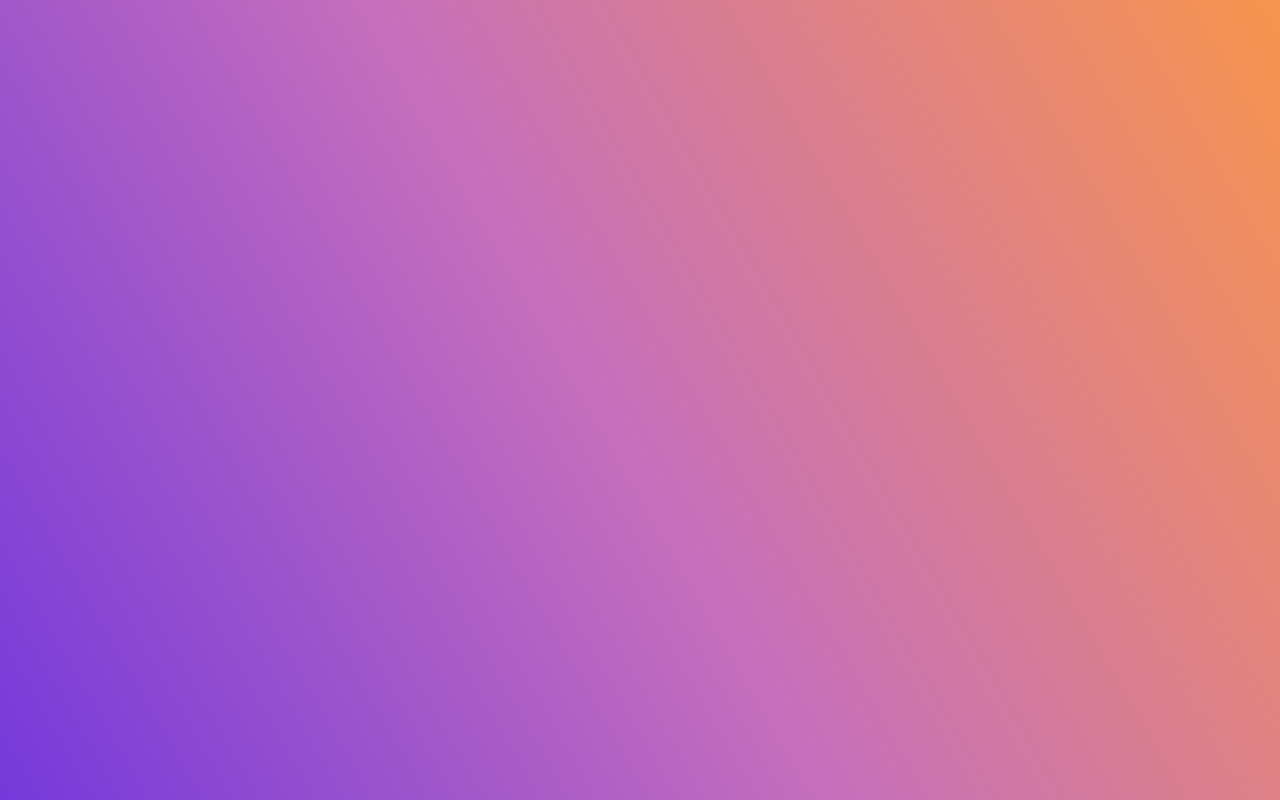
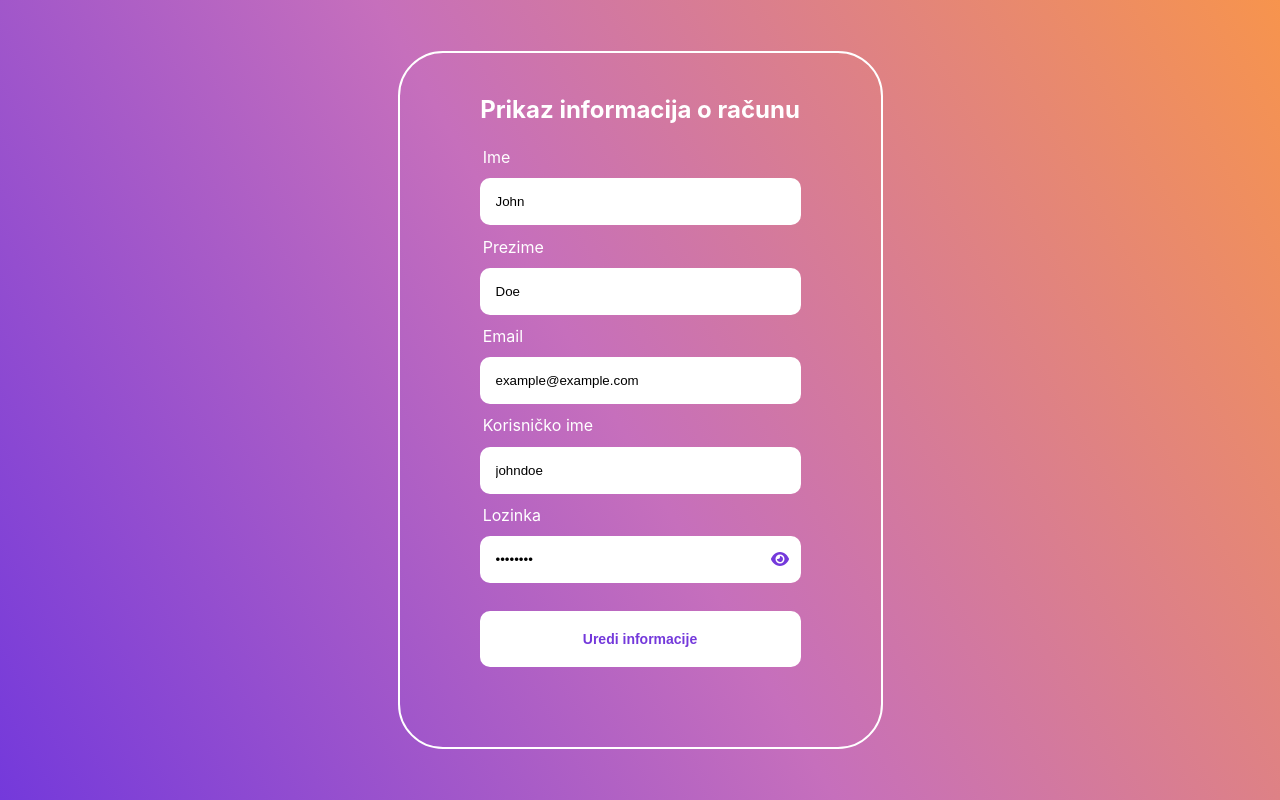
Before and after one commit to bornaiooa/PI-Aplikacija, a React (Create React App) app: page /informacijeRacuna in a window 1280 px wide. Before the commit this address had no page. Built offline with nearby package versions, Linux system fonts and the light colour scheme.

Commit message:
ListaPutovanja, InformacijeRacuna i manje izmjene

```diff
--- a/package.json
+++ b/package.json
@@ -3,6 +3,8 @@
   "version": "0.1.0",
   "private": true,
   "dependencies": {
+    "@fortawesome/free-solid-svg-icons": "^6.4.0",
+    "@fortawesome/react-fontawesome": "^0.2.0",
     "@testing-library/jest-dom": "^5.16.5",
     "@testing-library/react": "^13.4.0",
     "@testing-library/user-event": "^13.5.0",
--- a/src/App.js
+++ b/src/App.js
@@ -5,6 +5,8 @@ import { Homepage } from "./frontend/components/Dashboard/Homepage"
 import { Login } from "./frontend/components/Auth/Login";
 import { Registracija } from "./frontend/components/Auth/Registracija";
 import { UnosPutovanja } from "./frontend/components/Dashboard/UnosPutovanja";
+import { ListaPutovanja } from "./frontend/components/Dashboard/ListaPutovanja";
+import { InformacijeRacuna } from "./frontend/components/Dashboard/InformacijeRacuna";
 
 function App() {
   const [currentForm, setCurrentForm] = useState('login');
@@ -21,6 +23,8 @@ function App() {
           <Route path="/prijava" element={<Login />} />
           <Route path="/registracija" element={<Registracija />} />
           <Route path="/unosPutovanja" element={<UnosPutovanja />} />
+          <Route path="/listaPutovanja" element={<ListaPutovanja />} />
+          <Route path="/informacijeRacuna" element={<InformacijeRacuna />} />
 
         </Routes>
       </Router>
--- a/src/frontend/components/Auth/Login.jsx
+++ b/src/frontend/components/Auth/Login.jsx
@@ -1,10 +1,17 @@
 import React, { useState } from "react";
 import { useNavigate } from 'react-router-dom';
+import { FontAwesomeIcon } from "@fortawesome/react-fontawesome";
+import { faEye } from "@fortawesome/free-solid-svg-icons";
 
 export const Login = (props) => {
     const navigate = useNavigate();
+    const [showPassword, setShowPassword] = useState(false);
     const [username, setUsername] = useState('');
     const [pass, setPass] = useState('');
+
+    const togglePasswordVisibility = () => {
+        setShowPassword(!showPassword);
+    };
 
     const handleSubmit = (e) => {
         e.preventDefault();
@@ -20,9 +27,30 @@ export const Login = (props) => {
             <h2>Prijava</h2>
             <form className="login-form" onSubmit={handleSubmit}>
                 <label htmlFor="username">Unesite korisničko ime</label>
-                <input value={username} onChange={(e) => setUsername(e.target.value)} type="username" id="username" name="username" />
+                <input
+                    value={username}
+                    onChange={(e) => setUsername(e.target.value)}
+                    type="username"
+                    id="username"
+                    name="username" />
+
                 <label htmlFor="password">Unesite lozinku</label>
-                <input value={pass} onChange={(e) => setPass(e.target.value)} type="password" placeholder="********" id="password" name="password" />
+                <div className="password-container">
+                    <input
+                        value={pass}
+                        onChange={(e) => setPass(e.target.value)}
+                        type={showPassword ? "text" : "password"}
+                        id="password"
+                        name="password"
+                    />
+                    <div
+                        className={`eye-icon ${showPassword ? "visible" : ""}`}
+                        onClick={togglePasswordVisibility}
+                    >
+                        <FontAwesomeIcon icon={faEye} />
+                    </div>
+                </div>
+
                 <button className="gumb" type="submit">Prijavi se</button>
             </form>
             <button className="link-btn" onClick={handleRegistracija}>Ukoliko nemate račun, registrirajte se.</button>
--- a/src/frontend/components/Auth/Registracija.jsx
+++ b/src/frontend/components/Auth/Registracija.jsx
@@ -1,13 +1,20 @@
 import React, { useState } from "react";
 import { useNavigate } from 'react-router-dom';
+import { FontAwesomeIcon } from "@fortawesome/react-fontawesome";
+import { faEye } from "@fortawesome/free-solid-svg-icons";
 
 export const Registracija = (props) => {
     const navigate = useNavigate();
+    const [showPassword, setShowPassword] = useState(false);
     const [email, setEmail] = useState('');
     const [pass, setPass] = useState('');
     const [name, setName] = useState('');
     const [lastname, setLastname] = useState('');
     const [username, setUsername] = useState('');
+
+    const togglePasswordVisibility = () => {
+        setShowPassword(!showPassword);
+    };
 
     const handleSubmit = (e) => {
         e.preventDefault();
@@ -23,15 +30,55 @@ export const Registracija = (props) => {
             <h2 className="header">Registracija</h2>
             <form className="register-form" onSubmit={handleSubmit}>
                 <label htmlFor="name">Unesite svoje ime</label>
-                <input value={name} name="name" onChange={(e) => setName(e.target.value)} id="name" />
+                <input
+                    value={name}
+                    name="name"
+                    onChange={(e) => setName(e.target.value)}
+                    id="name"
+                />
+
                 <label htmlFor="lastname">Unesite svoje prezime</label>
-                <input value={lastname} name="lastname" onChange={(e) => setLastname(e.target.value)} id="lastname" />
+                <input
+                    value={lastname}
+                    name="lastname"
+                    onChange={(e) => setLastname(e.target.value)}
+                    id="lastname"
+                />
+
                 <label htmlFor="email">Unesite svoj email</label>
-                <input value={email} onChange={(e) => setEmail(e.target.value)} type="email" id="email" name="email" />
+                <input
+                    value={email}
+                    onChange={(e) => setEmail(e.target.value)}
+                    type="email"
+                    id="email"
+                    name="email"
+                />
+
                 <label htmlFor="username">Unesite svoje korisničko ime</label>
-                <input value={username} onChange={(e) => setUsername(e.target.value)} type="username" id="username" name="username" />
+                <input
+                    value={username}
+                    onChange={(e) => setUsername(e.target.value)}
+                    type="username"
+                    id="username"
+                    name="username" />
+
                 <label htmlFor="password">Unesite svoju lozinku</label>
-                <input value={pass} onChange={(e) => setPass(e.target.value)} type="password" id="password" placeholder="********" name="password" />
+                <div className="password-container">
+                    <input
+                        value={pass}
+                        onChange={(e) => setPass(e.target.value)}
+                        type={showPassword ? "text" : "password"}
+                        id="password"
+                        name="password"
+                    />
+                    <div
+                        className={`eye-icon ${showPassword ? "visible" : ""}`}
+                        onClick={togglePasswordVisibility}
+                    >
+                        <FontAwesomeIcon icon={faEye} />
+                    </div>
+                </div>
+
                 <button className="gumb" type="submit">Registriraj se</button>
             </form>
             {<button className="link-btn" onClick={handlePrijava}>Već imate račun? Prijavite se ovdje.</button>}
--- a/src/frontend/components/Dashboard/FormaRacuna.jsx
+++ /dev/null
@@ -1 +0,0 @@
-//TODO
--- a/src/frontend/components/Dashboard/InformacijeRacuna.jsx
+++ b/src/frontend/components/Dashboard/InformacijeRacuna.jsx
@@ -1 +1,126 @@
-//TODO
+import React, { useState } from "react";
+import { FontAwesomeIcon } from "@fortawesome/react-fontawesome";
+import { faEye } from "@fortawesome/free-solid-svg-icons";
+
+export const InformacijeRacuna = (props) => {
+    const [email, setEmail] = useState('example@example.com');
+    const [showPassword, setShowPassword] = useState(false);
+    const [name, setName] = useState('John');
+    const [lastname, setLastname] = useState('Doe');
+    const [username, setUsername] = useState('johndoe');
+    const [password, setPassword] = useState('password');
+    const [isEditing, setIsEditing] = useState(false);
+
+    const togglePasswordVisibility = () => {
+        setShowPassword(!showPassword);
+    };
+
+    const handleEditClick = () => {
+        setIsEditing(true);
+    };
+
+    const handleSaveClick = () => {
+        setIsEditing(false);
+        // Ovdje možete dodati logiku za spremanje informacija
+    };
+
+    const handleInputChange = (e) => {
+        const { name, value } = e.target;
+        switch (name) {
+            case 'name':
+                setName(value);
+                break;
+            case 'lastname':
+                setLastname(value);
+                break;
+            case 'email':
+                setEmail(value);
+                break;
+            case 'username':
+                setUsername(value);
+                break;
+            case 'password':
+                setPassword(value);
+                break;
+            default:
+                break;
+        }
+    };
+
+    return (
+        <div className="auth-form-container">
+            <h2 className="header">Prikaz informacija o računu</h2>
+            <form className="register-form">
+                <label htmlFor="name">Ime</label>
+                <input
+                    name="name"
+                    value={name}
+                    readOnly={!isEditing}
+                    onChange={handleInputChange}
+                    id="name"
+                />
+                <label htmlFor="lastname">Prezime</label>
+                <input
+                    name="lastname"
+                    value={lastname}
+                    readOnly={!isEditing}
+                    onChange={handleInputChange}
+                    id="lastname"
+                />
+                <label htmlFor="email">Email</label>
+                <input
+                    name="email"
+                    value={email}
+                    readOnly={!isEditing}
+                    type="email"
+                    id="email"
+                    onChange={handleInputChange}
+                />
+                <label htmlFor="username">Korisničko ime</label>
+                <input
+                    name="username"
+                    value={username}
+                    readOnly={!isEditing}
+                    type="text"
+                    id="username"
+                    onChange={handleInputChange}
+                />
+                <label htmlFor="password">Lozinka</label>
+                <div className="password-container">
+                    <input
+                        name="password"
+                        value={password}
+                        readOnly={!isEditing && !showPassword}
+                        type={showPassword ? "text" : "password"}
+                        id="password"
+                        placeholder="********"
+                        onChange={handleInputChange}
+                    />
+                    <div
+                        className={`eye-icon ${showPassword ? "visible" : ""}`}
+                        onClick={togglePasswordVisibility}
+                    >
+                        <FontAwesomeIcon icon={faEye} />
+                    </div>
+                </div>
+            </form>
+            {isEditing ? (
+                <div>
+
+                    <button className="gumb" onClick={() => setIsEditing(false)}>
+
+                        Odustani od uređivanja
+                    </button>
+                    <br />
+                    <button className="gumb" onClick={handleSaveClick}>
+                        Spremi informacije
+                    </button>
+                </div>
+            ) : (
+                <button className="gumb" onClick={handleEditClick}>
+                    Uredi informacije
+                </button>
+            )}
+        </div>
+    );
+};
--- a/src/frontend/css/App.css
+++ b/src/frontend/css/App.css
@@ -24,7 +24,8 @@
 @media screen and (min-width: 600px) {
 
   .auth-form-container,
-  .putovanje-form-container {
+  .putovanje-form-container,
+  .pregled-putovanja-container{
     padding: 5rem;
     padding-top: 10px;
     border: 2px solid white;
@@ -65,9 +66,44 @@ button {
   font-family: sans-serif;
   font-size: 14px;
   margin-top: 20px;
+  font-weight: bold;
 }
 
 .gumb:hover {
   background-color: cornsilk;
   color: coral;
 }
+
+.putovanja-table {
+  width: 100%;
+  border-collapse: collapse;
+  border: 1px solid #ddd;
+}
+
+.putovanja-table th,
+.putovanja-table td {
+  padding: 10px;
+  text-align: left;
+  border: 1px solid #ddd;
+}
+
+.putovanja-table th {
+  font-weight: bold;
+}
+
+.password-container {
+  position: relative;
+}
+
+.password-container input {
+  padding-right: 8rem; /* Dodajte dovoljno prostora s desne strane inputa za ikonu */
+}
+
+.password-container .eye-icon {
+  color: #7439db;
+  position: absolute;
+  top: 50%;
+  right: 0.75rem; /* Prilagodite vrijednost prema potrebi */
+  transform: translateY(-50%);
+  cursor: pointer;
+}
```
Also changed, not shown: src/frontend/components/Dashboard/ListaPutovanja.jsx (+51 -1 lines), src/frontend/components/Dashboard/UnosPutovanja.jsx (+30 -5 lines), 1 other file (tests, documents, lock files or other folders).
